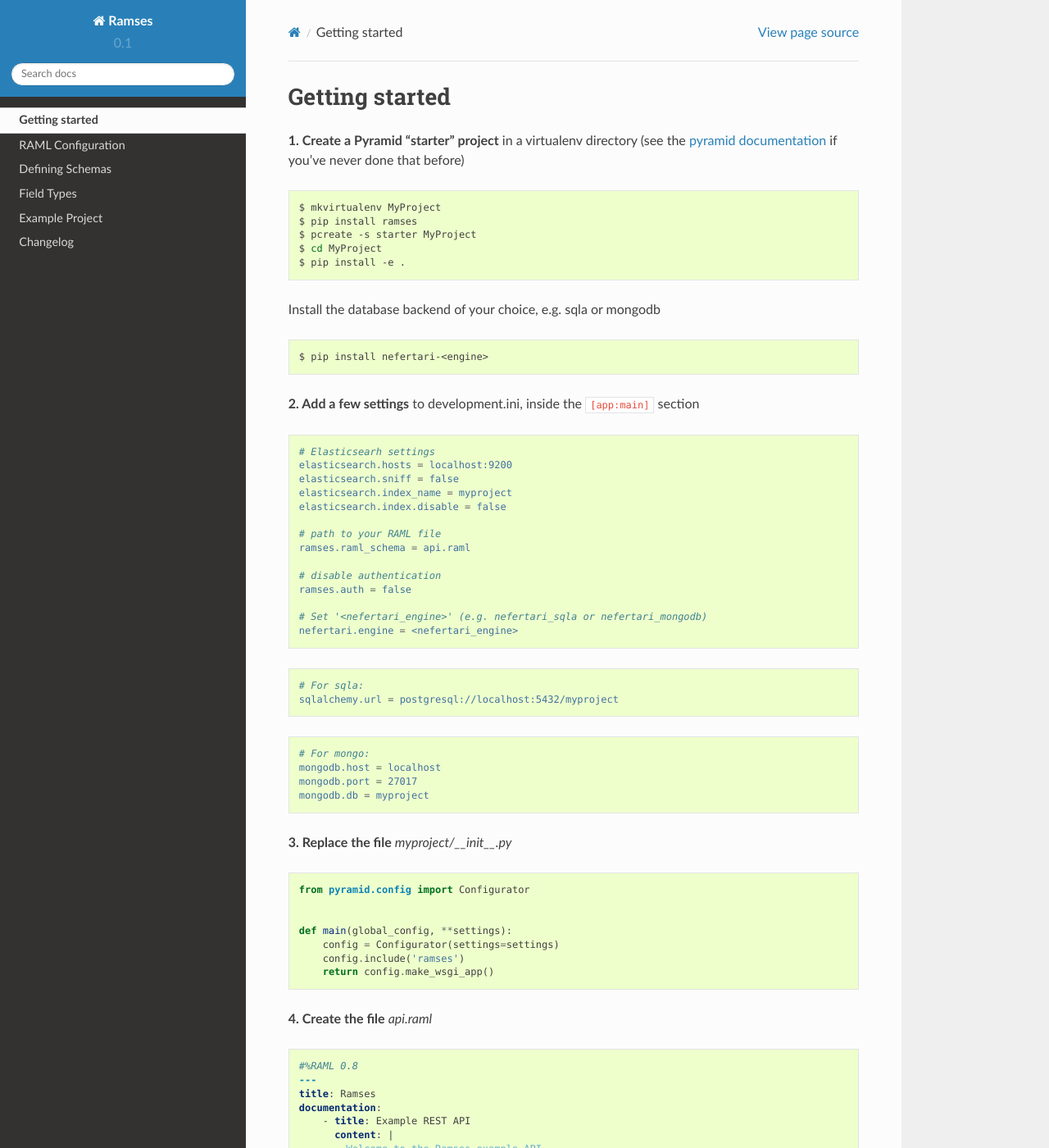
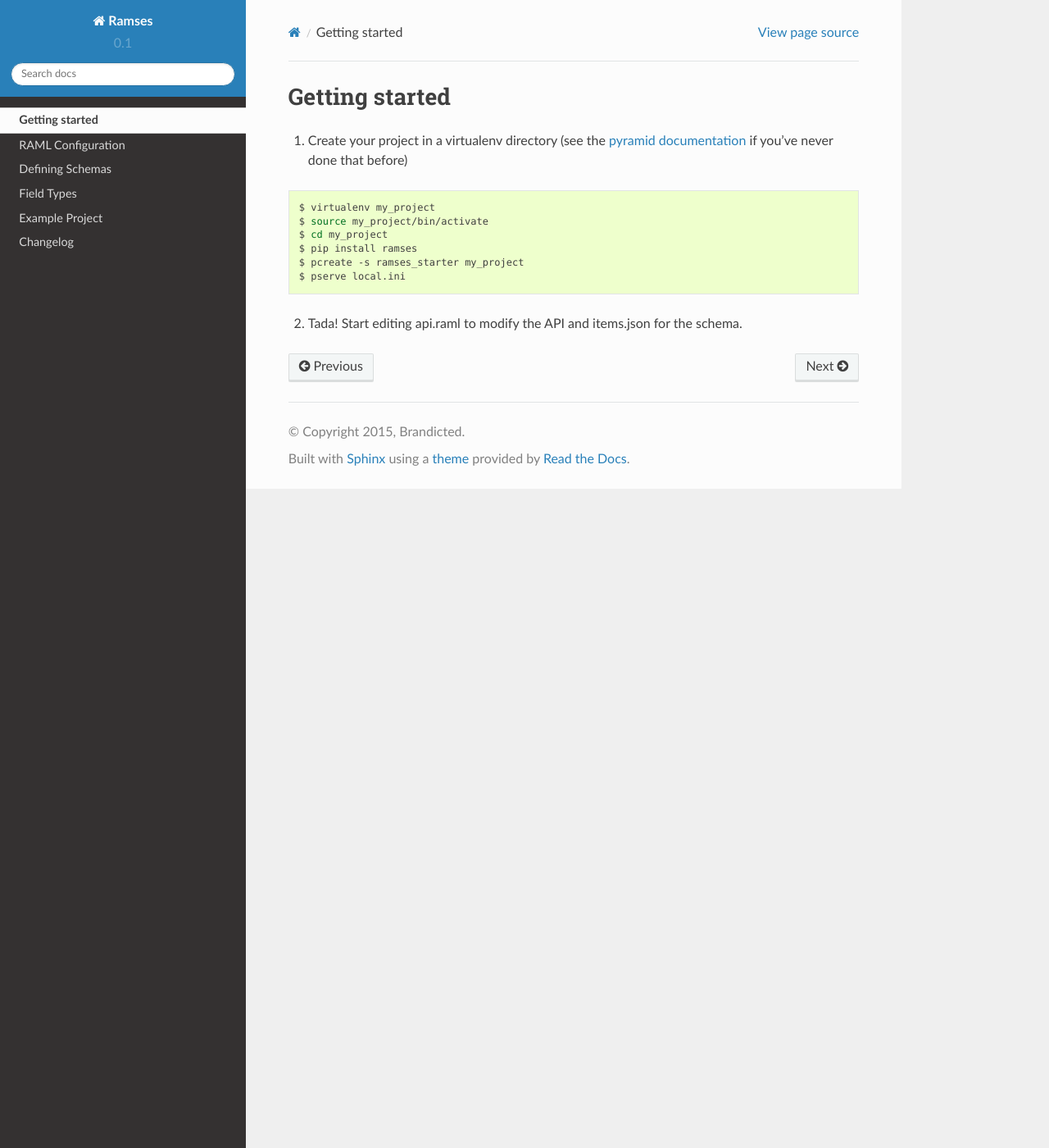
Before and after one commit to ramses-tech/ramses, a Sphinx documentation site: the page built from docs/source/getting_started.rst, in a window 1280 px wide and 1400 px high. Shown: the whole window at 82% size. Built offline with Sphinx 7.4.7 and the Read the Docs theme 2.0.0, drawn with Linux system fonts in a browser that asks for light colours; some of the changed text lies outside the part shown.

Commit message:
simplified getting started to use scaffold

```diff
--- a/docs/source/getting_started.rst
+++ b/docs/source/getting_started.rst
@@ -1,134 +1,16 @@
 Getting started
 ===============
 
-**1. Create a Pyramid "starter" project** in a virtualenv directory (see the `pyramid documentation <http://docs.pylonsproject.org/docs/pyramid/en/latest/narr/project.html>`_ if you've never done that before)
+1. Create your project in a virtualenv directory (see the `pyramid documentation <http://docs.pylonsproject.org/docs/pyramid/en/latest/narr/project.html>`_ if you've never done that before)
 
 .. code-block:: shell
 
-    $ mkvirtualenv MyProject
+    $ virtualenv my_project
+    $ source my_project/bin/activate
+    $ cd my_project
     $ pip install ramses
-    $ pcreate -s starter MyProject
-    $ cd MyProject
-    $ pip install -e .
-
-Install the database backend of your choice, e.g. sqla or mongodb
-
-.. code-block:: shell
-
-    $ pip install nefertari-<engine>
+    $ pcreate -s ramses_starter my_project
+    $ pserve local.ini
 
 
-**2. Add a few settings** to development.ini, inside the ``[app:main]`` section
-
-.. code-block:: ini
-
-    # Elasticsearh settings
-    elasticsearch.hosts = localhost:9200
-    elasticsearch.sniff = false
-    elasticsearch.index_name = myproject
-    elasticsearch.index.disable = false
-
-    # path to your RAML file
-    ramses.raml_schema = api.raml
-
-    # disable authentication
-    ramses.auth = false
-
-    # Set '<nefertari_engine>' (e.g. nefertari_sqla or nefertari_mongodb)
-    nefertari.engine = <nefertari_engine>
-
-.. code-block:: ini
-
-    # For sqla:
-    sqlalchemy.url = postgresql://localhost:5432/myproject
-
-.. code-block:: ini
-
-    # For mongo:
-    mongodb.host = localhost
-    mongodb.port = 27017
-    mongodb.db = myproject
-
-
-**3. Replace the file** `myproject/__init__.py`
-
-.. code-block:: python
-
-    from pyramid.config import Configurator
-
-
-    def main(global_config, **settings):
-        config = Configurator(settings=settings)
-        config.include('ramses')
-        return config.make_wsgi_app()
-
-
-**4. Create the file** `api.raml`
-
-.. code-block:: yaml
-
-    #%RAML 0.8
-    ---
-    title: Ramses
-    documentation:
-        - title: Example REST API
-          content: |
-            Welcome to the Ramses example API.
-    baseUri: http://{host}:{port}/{version}
-    version: v1
-    mediaType: application/json
-    protocols: [HTTP]
-
-    /myitems:
-        displayName: Collection of items
-        get:
-            description: Get all item
-        post:
-            description: Create a new item
-            body:
-                application/json:
-                    schema: !include items.json
-
-        /{id}:
-            displayName: Collection-item
-            get:
-                description: Get a particular item
-            delete:
-                description: Delete a particular item
-            patch:
-                description: Update a particular item
-
-
-**5. Create the file** `items.json`
-
-.. code-block:: json
-
-    {
-        "type": "object",
-        "title": "Item schema",
-        "$schema": "http://json-schema.org/draft-03/schema",
-        "properties": {
-            "id": {
-                "required": true,
-                "type": "id_field",
-                "args": {
-                    "primary_key": true
-                }
-            },
-            "name": {
-                "required": true,
-                "type": "string"
-            },
-            "description": {
-                "required": false,
-                "type": "text"
-            }
-        }
-    }
-
-
-**6. Run your app**
-
-.. code-block:: shell
-
-    $ pserve development.ini
+2. Tada! Start editing api.raml to modify the API and items.json for the schema.
```
